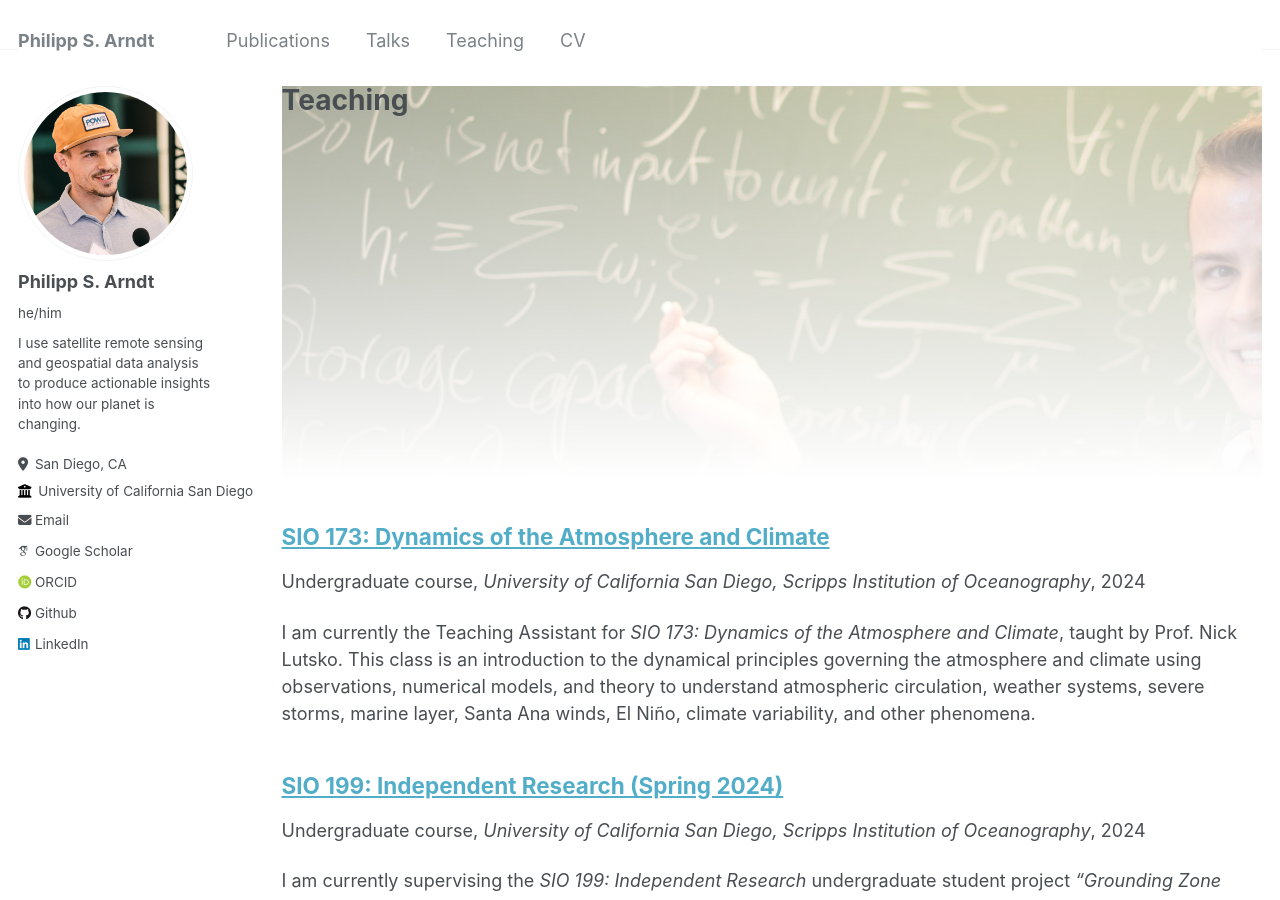
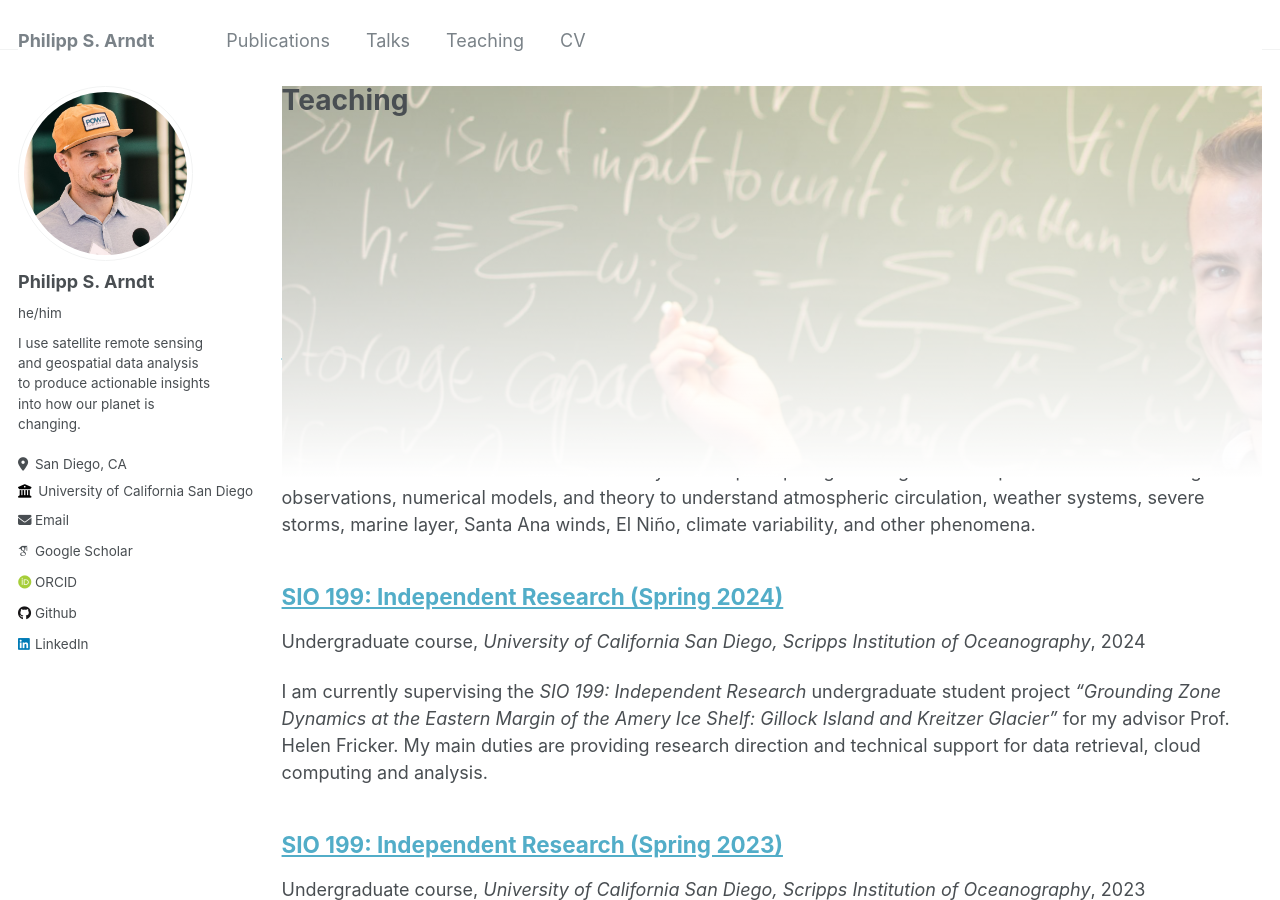
Before and after one commit to fliphilipp/fliphilipp.github.io, a Jekyll site: the page built from _pages/teaching.html, in a window 1280 px wide and 900 px high. Built offline with Jekyll 4.4.1, drawn with Linux system fonts in a browser that asks for light colours; some web fonts are replaced.

Commit message:
Update teaching.html

```diff
--- a/_pages/teaching.html
+++ b/_pages/teaching.html
@@ -38,6 +38,9 @@
     background: linear-gradient(to bottom, rgba(255,255,255,0.5), rgba(255,255,255,1.0));
     background-position: top center;
   }
+  .body-image {
+    position: relative;
+
 </style>
 
 <!--
@@ -53,6 +56,8 @@
   </div>
 </div>
 
+<p style="margin-top:-5cm;"> </p>
+
 {% include base_path %}
 
 {% for post in site.teaching reversed %}
```
